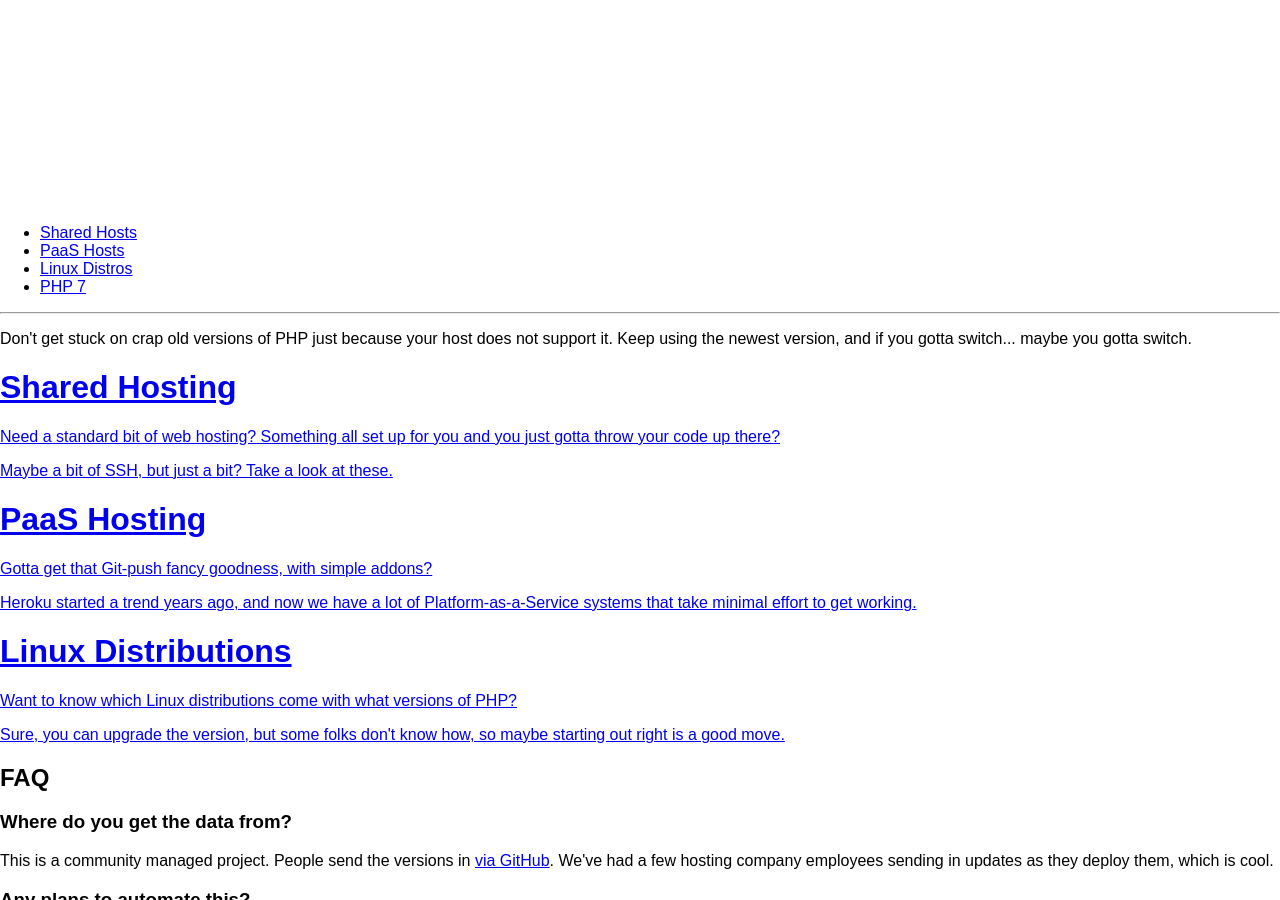
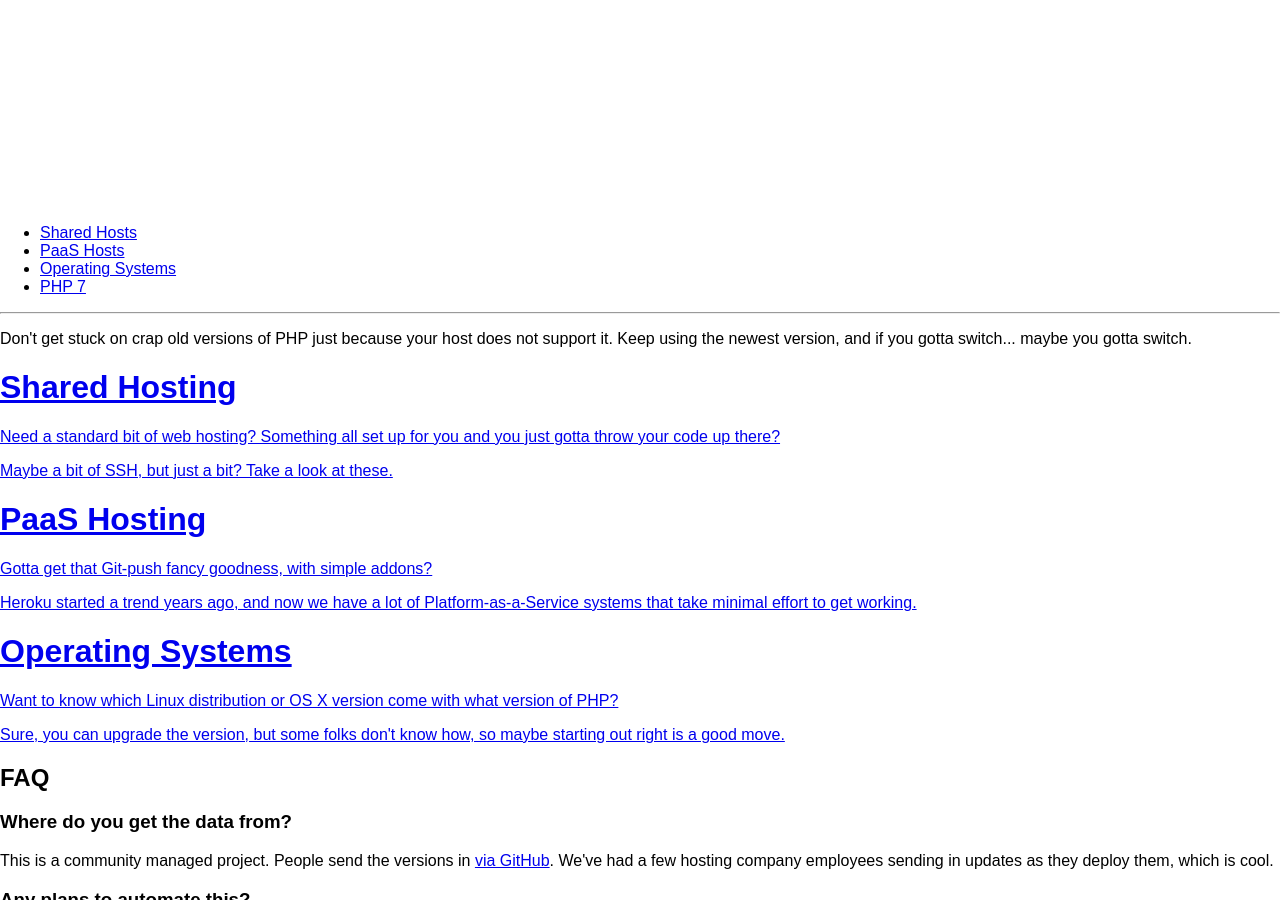
Before and after one commit to phpversions/phpversions.info, a Jekyll site: the page built from index.html, in a window 1280 px wide and 900 px high, scrolled down 484 px. Built offline with Jekyll 4.4.1, drawn with Linux system fonts in a browser that asks for light colours; nearby versions of some CDN libraries.

Commit message:
Rename linux distros to operating systems

```diff
--- a/Gemfile
+++ b/Gemfile
@@ -1,6 +1,6 @@
 ruby '2.2.3'
 
 source 'https://rubygems.org' do
-  gem 'jekyll'
+  gem 'jekyll', '~> 2.5'
   gem 'semantic'
 end
--- a/_includes/header.html
+++ b/_includes/header.html
@@ -7,7 +7,7 @@
       <ul class="navigation-menu show">
         <li class="nav-link"><a href="/shared-hosting">Shared Hosts</a></li>
         <li class="nav-link"><a href="/paas-hosting">PaaS Hosts</a></li>
-        <li class="nav-link"><a href="/linux-distros">Linux Distros</a></li>
+        <li class="nav-link"><a href="/operating-systems">Operating Systems</a></li>
         <li class="nav-link"><a href="/php-7">PHP 7</a></li>
       </ul>
     </nav>
--- a/index.html
+++ b/index.html
@@ -19,9 +19,9 @@ layout: index
     </a>
   </div>
   <div class="grid-item">
-    <a href="/linux-distros">
-      <h1>Linux Distributions</h1>
-      <p>Want to know which Linux distributions come with what versions of PHP?</p>
+    <a href="/operating-systems">
+      <h1>Operating Systems</h1>
+      <p>Want to know which Linux distribution or OS X version come with what version of PHP?</p>
       <p>Sure, you can upgrade the version, but some folks don't know how, so maybe starting out right is a good move.</p>
     </a>
   </div>
```
Also changed, not shown: _data/linux_distros.yml (deleted, +0 -29 lines), _data/operating_systems.yml (added, +55 -0 lines), linux-distros.html (deleted, +0 -30 lines), operating-systems.html (added, +38 -0 lines), Gemfile.lock.
